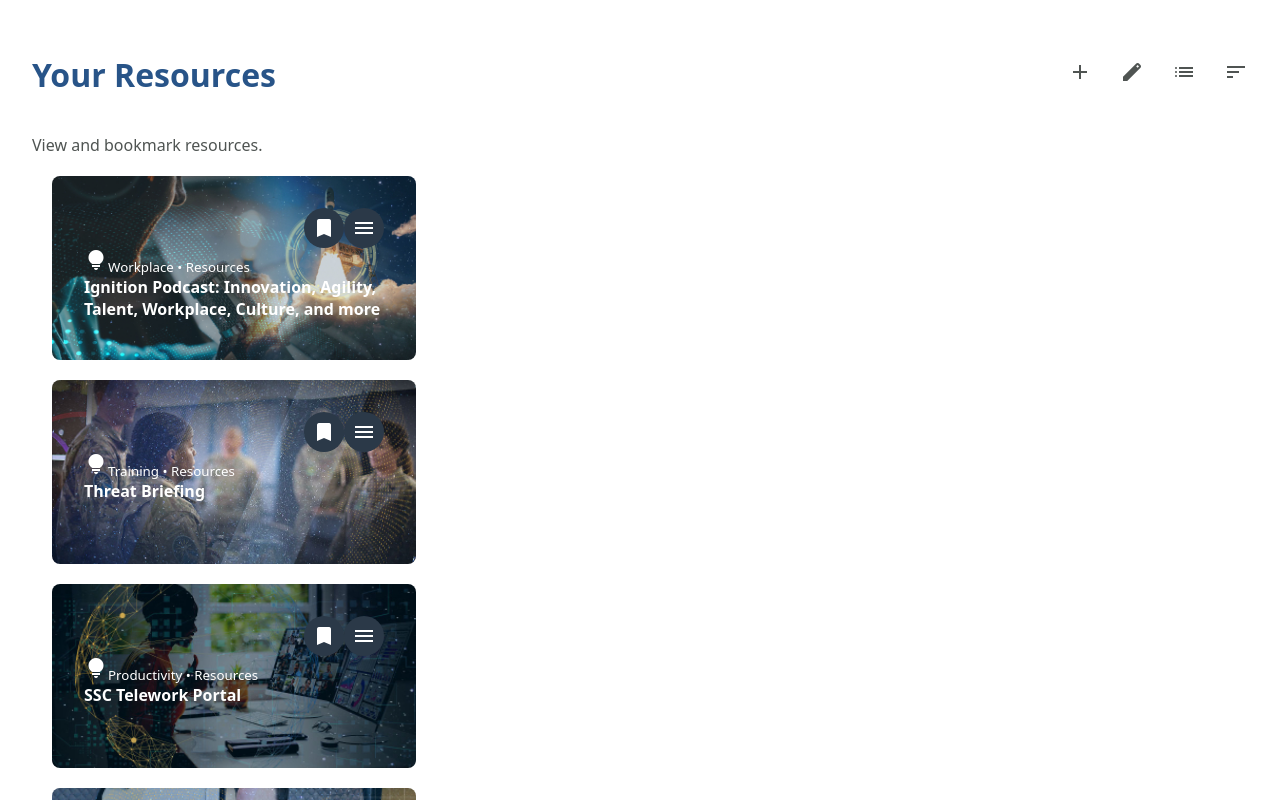
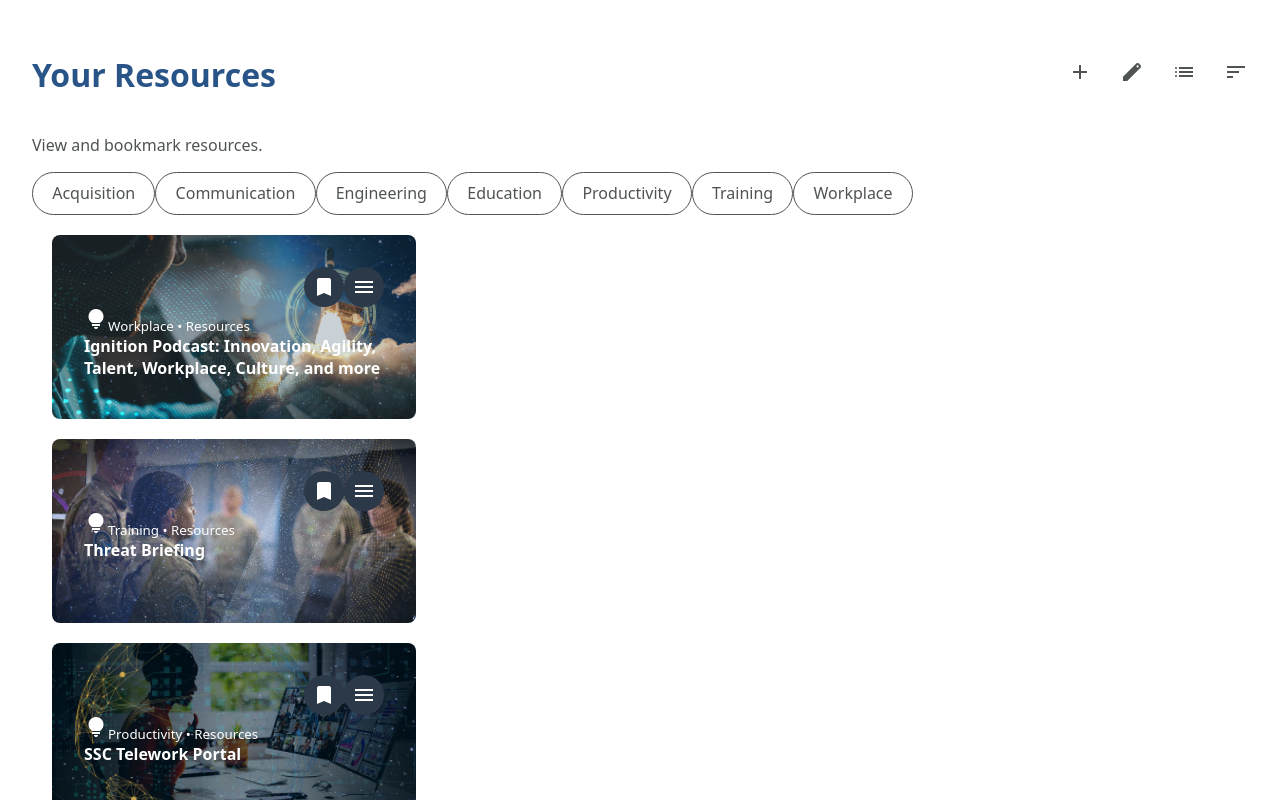
Before and after one commit to gigann/vue3-dev-challenge, a Vue app: page / in a window 1280 px wide. Shown: the top 800 px of the page. Built offline with nearby package versions, Linux system fonts and the light colour scheme.

Commit message:
added filter buttons

```diff
--- a/src/App.vue
+++ b/src/App.vue
@@ -1,7 +1,9 @@
 <script setup lang="ts">
 import "material-symbols";
 import resources from "./assets/resources";
+import categories from "./assets/categories";
 import Card from "./components/Card.vue";
+import FilterButton from "./components/FilterButton.vue";
 </script>
 
 <template>
@@ -23,6 +25,14 @@ import Card from "./components/Card.vue";
     </div>
   </div>
   <p>View and bookmark resources.</p>
+
+  <!-- <FilterAllButton /> -->
+
+  <FilterButton
+    v-for="(item, index) in categories"
+    :key="index"
+    :category="item"
+  />
 
   <Card
     v-for="(item, index) in resources"
--- /dev/null
+++ b/src/assets/categories.ts
@@ -0,0 +1,10 @@
+const categories = [
+  "Acquisition",
+  "Communication",
+  "Engineering",
+  "Education",
+  "Productivity",
+  "Training",
+  "Workplace"
+];
+export default categories;
--- /dev/null
+++ b/src/components/FilterButton.vue
@@ -0,0 +1,20 @@
+<script setup lang="ts">
+import { computed, ref } from "vue";
+import "material-symbols";
+
+const selected = ref(false);
+
+const props = defineProps({
+  category: String,
+});
+</script>
+
+<template>
+  <button v-if="selected" class="filter-button-selected" @click="selected = false">
+    {{ props.category }}
+  </button>
+  <button v-if="!selected" class="filter-button-unselected" @click="selected = true">
+    {{ props.category }}
+  </button>
+
+</template>
```
